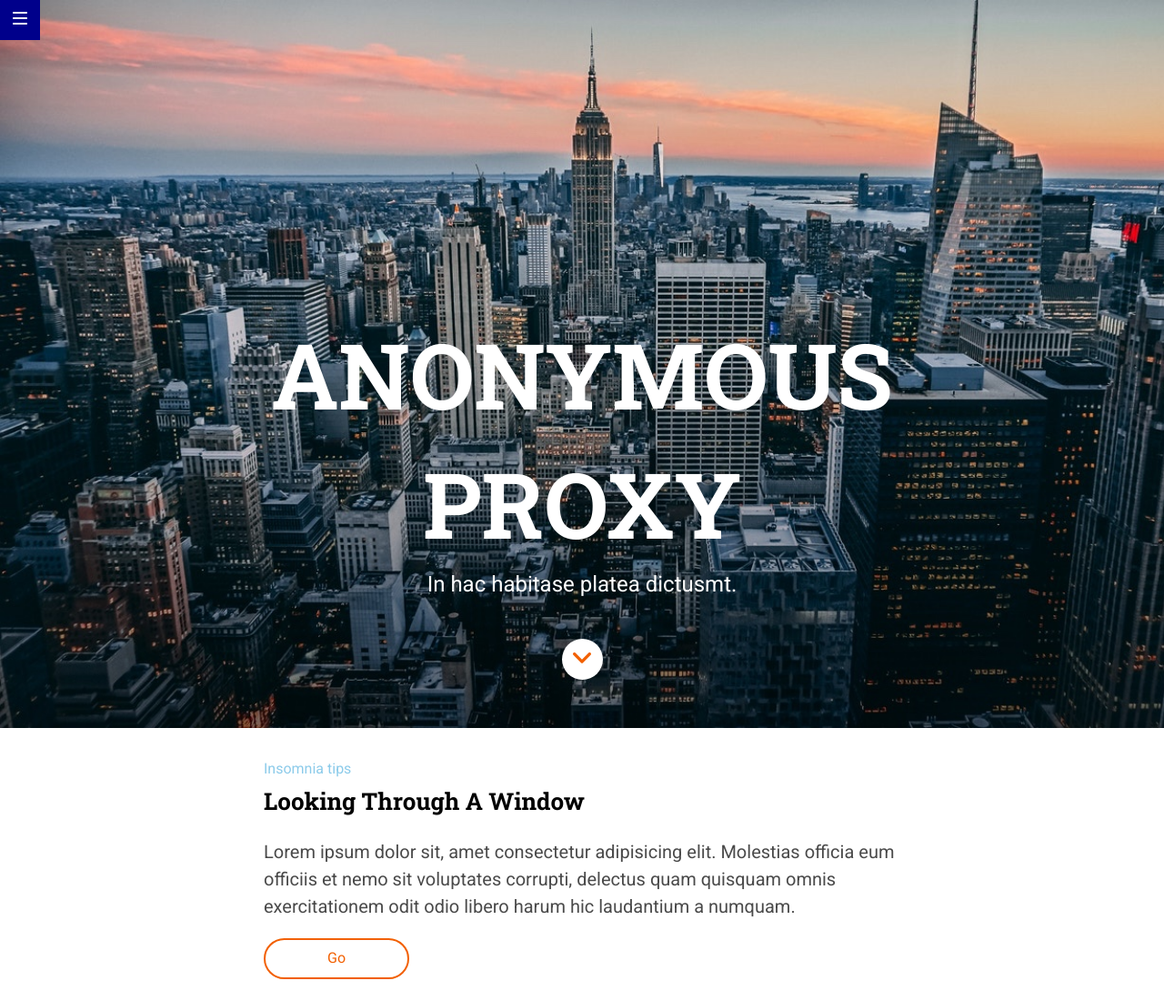
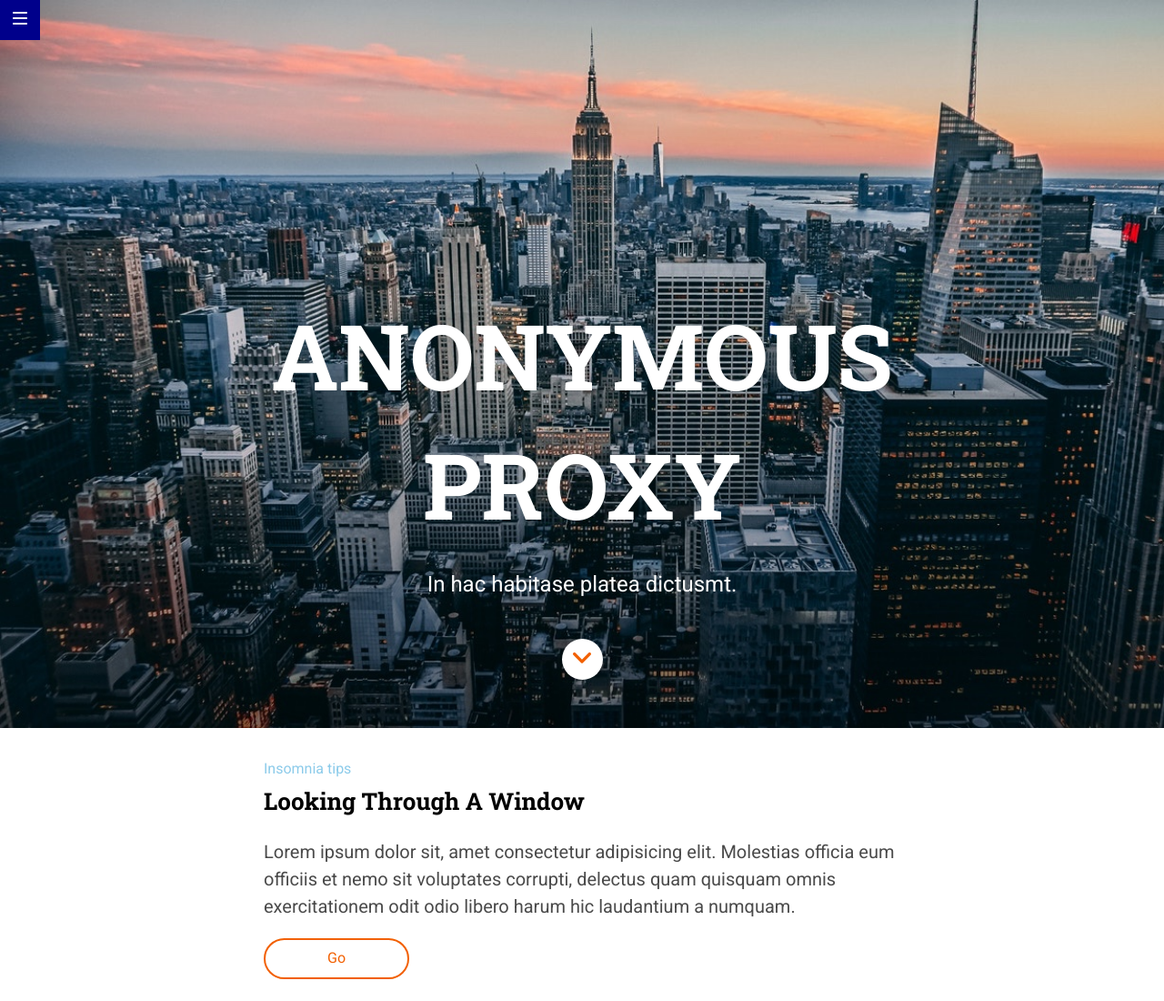
Before and after one commit to ana-arribas/evaluacion-final-modulo-1-ana-arribas, a website: page public/index.html in a window 1280 px wide. Shown: the top 1100 px of the page at 91% size. Drawn offline with nearby package versions, Linux system fonts and the light colour scheme.

Commit message:
add favicon and fix main title

```diff
--- a/_src/assets/scss/layout/_header.scss
+++ b/_src/assets/scss/layout/_header.scss
@@ -29,6 +29,9 @@
     }
 }
 &__title {
+    display: flex;
+    flex-direction: column;
+    text-align: center;
     font-family: $slab;
     text-transform: uppercase;
     font-size: 2.625rem;
--- a/public/index.html
+++ b/public/index.html
@@ -5,7 +5,7 @@
         <meta charset="UTF-8" />
         <meta name="viewport" content="width=device-width, initial-scale=1" />
         <title>Anonymous Proxy</title>
-        <link rel="icon" href="./favicon.png" />
+        <link rel="icon" href="./favicon.jpg" />
         <link href="https://fonts.googleapis.com/css?family=Roboto:400,500&display=swap"
         rel="stylesheet">
         <link href="https://fonts.googleapis.com/css?family=Roboto+Slab:700&display=swap"
@@ -23,9 +23,10 @@
             </a>
 
                     </nav>
-                     <h1 class="header__title">anonymous</h1>
-
-                     <h2 class="header__title">proxy</h2>
+                     <h1>
+            <span class="header__title">anonymous</span>
+            <span class="header__title">proxy</span>
+        </h1>
  <span class="header__subtitle">In hac habitase platea dictusmt.</span>
 
                     <div
```
Also changed, not shown: _src/templates/index.html (+1 -1 lines), _src/templates/partials/_header.html (+5 -2 lines), _src/assets/icons/favicon.jpg (added), public/assets/css/main.css, 1 other file.
